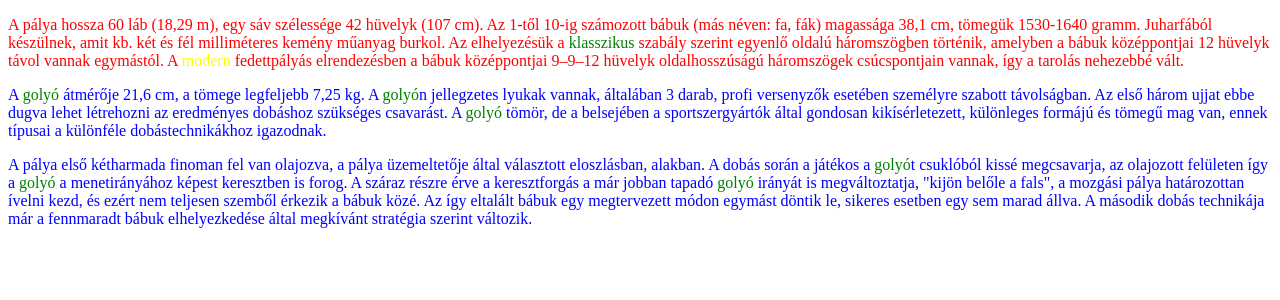
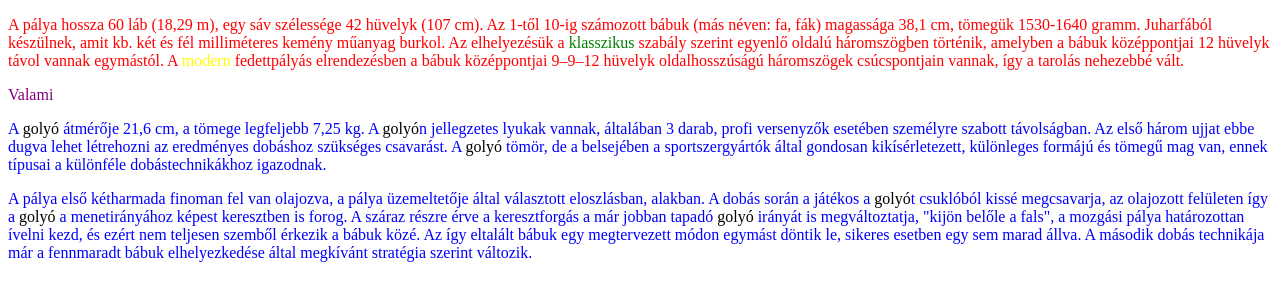
Before and after one commit to pelle-balint/webfejlesztes_9c-1, a plain HTML site: page CSS/Szinek/szinek.html in a window 1280 px wide. Drawn offline with Linux system fonts and the light colour scheme.

Commit message:
szinek.css +class +kozvetlen_gyerek

```diff
--- a/CSS/Szinek/szinek.css
+++ b/CSS/Szinek/szinek.css
@@ -11,3 +11,17 @@ span {
 #modern {
     color: yellow;
 }
+
+.golyo {
+    color: black;
+}
+
+/* body-n belul osszes span */
+/* body span {
+    color: purple;
+} */
+
+/* body kozvetlen gyereke */
+body>span {
+    color: purple;
+}
--- a/CSS/Szinek/szinek.html
+++ b/CSS/Szinek/szinek.html
@@ -11,10 +11,12 @@
     <link rel="stylesheet" href="szinek.css">
 </head>
 <body>
-    <p style="color: red;">A pálya hossza 60 láb (18,29 m), egy sáv szélessége 42 hüvelyk (107 cm). Az 1-től 10-ig számozott bábuk (más néven: fa, fák) magassága 38,1 cm, tömegük 1530-1640 gramm. Juharfából készülnek, amit kb. két és fél milliméteres kemény műanyag burkol. Az elhelyezésük a <span>klasszikus</span> szabály szerint egyenlő oldalú háromszögben történik, amelyben a bábuk középpontjai 12 hüvelyk távol vannak egymástól. A <span id="modern">modern</span> fedettpályás elrendezésben a bábuk középpontjai 9–9–12 hüvelyk oldalhosszúságú háromszögek csúcspontjain vannak, így a tarolás nehezebbé vált.</p>
+    <p style="color: red;">A pálya hossza 60 láb (18,29 m), egy sáv szélessége 42 hüvelyk (107 cm). Az 1-től 10-ig számozott bábuk (más néven: fa, fák) magassága 38,1 cm, tömegük 1530-1640 gramm. Juharfából készülnek, amit kb. két és fél milliméteres kemény műanyag burkol. Az elhelyezésük a <span>klasszikus</span> szabály szerint egyenlő oldalú háromszögben történik, amelyben a bábuk középpontjai 12 hüvelyk távol vannak egymástól. A <span id="modern" class="golyo">modern</span> fedettpályás elrendezésben a bábuk középpontjai 9–9–12 hüvelyk oldalhosszúságú háromszögek csúcspontjain vannak, így a tarolás nehezebbé vált.</p>
 
-    <p>A <span>golyó</span> átmérője 21,6 cm, a tömege legfeljebb 7,25 kg. A <span>golyó</span>n jellegzetes lyukak vannak, általában 3 darab, profi versenyzők esetében személyre szabott távolságban. Az első három ujjat ebbe dugva lehet létrehozni az eredményes dobáshoz szükséges csavarást. A <span>golyó</span> tömör, de a belsejében a sportszergyártók által gondosan kikísérletezett, különleges formájú és tömegű mag van, ennek típusai a különféle dobástechnikákhoz igazodnak.</p>
+    <span>Valami</span>
 
-    <p>A pálya első kétharmada finoman fel van olajozva, a pálya üzemeltetője által választott eloszlásban, alakban. A dobás során a játékos a <span>golyó</span>t csuklóból kissé megcsavarja, az olajozott felületen így a <span>golyó</span> a menetirányához képest keresztben is forog. A száraz részre érve a keresztforgás a már jobban tapadó <span>golyó</span> irányát is megváltoztatja, "kijön belőle a fals", a mozgási pálya határozottan ívelni kezd, és ezért nem teljesen szemből érkezik a bábuk közé. Az így eltalált bábuk egy megtervezett módon egymást döntik le, sikeres esetben egy sem marad állva. A második dobás technikája már a fennmaradt bábuk elhelyezkedése által megkívánt stratégia szerint változik.</p>
+    <p>A <span class="golyo">golyó</span> átmérője 21,6 cm, a tömege legfeljebb 7,25 kg. A <span class="golyo">golyó</span>n jellegzetes lyukak vannak, általában 3 darab, profi versenyzők esetében személyre szabott távolságban. Az első három ujjat ebbe dugva lehet létrehozni az eredményes dobáshoz szükséges csavarást. A <span class="golyo">golyó</span> tömör, de a belsejében a sportszergyártók által gondosan kikísérletezett, különleges formájú és tömegű mag van, ennek típusai a különféle dobástechnikákhoz igazodnak.</p>
+
+    <p>A pálya első kétharmada finoman fel van olajozva, a pálya üzemeltetője által választott eloszlásban, alakban. A dobás során a játékos a <span class="golyo">golyó</span>t csuklóból kissé megcsavarja, az olajozott felületen így a <span class="golyo">golyó</span> a menetirányához képest keresztben is forog. A száraz részre érve a keresztforgás a már jobban tapadó <span class="golyo">golyó</span> irányát is megváltoztatja, "kijön belőle a fals", a mozgási pálya határozottan ívelni kezd, és ezért nem teljesen szemből érkezik a bábuk közé. Az így eltalált bábuk egy megtervezett módon egymást döntik le, sikeres esetben egy sem marad állva. A második dobás technikája már a fennmaradt bábuk elhelyezkedése által megkívánt stratégia szerint változik.</p>
 </body>
 </html>
```
